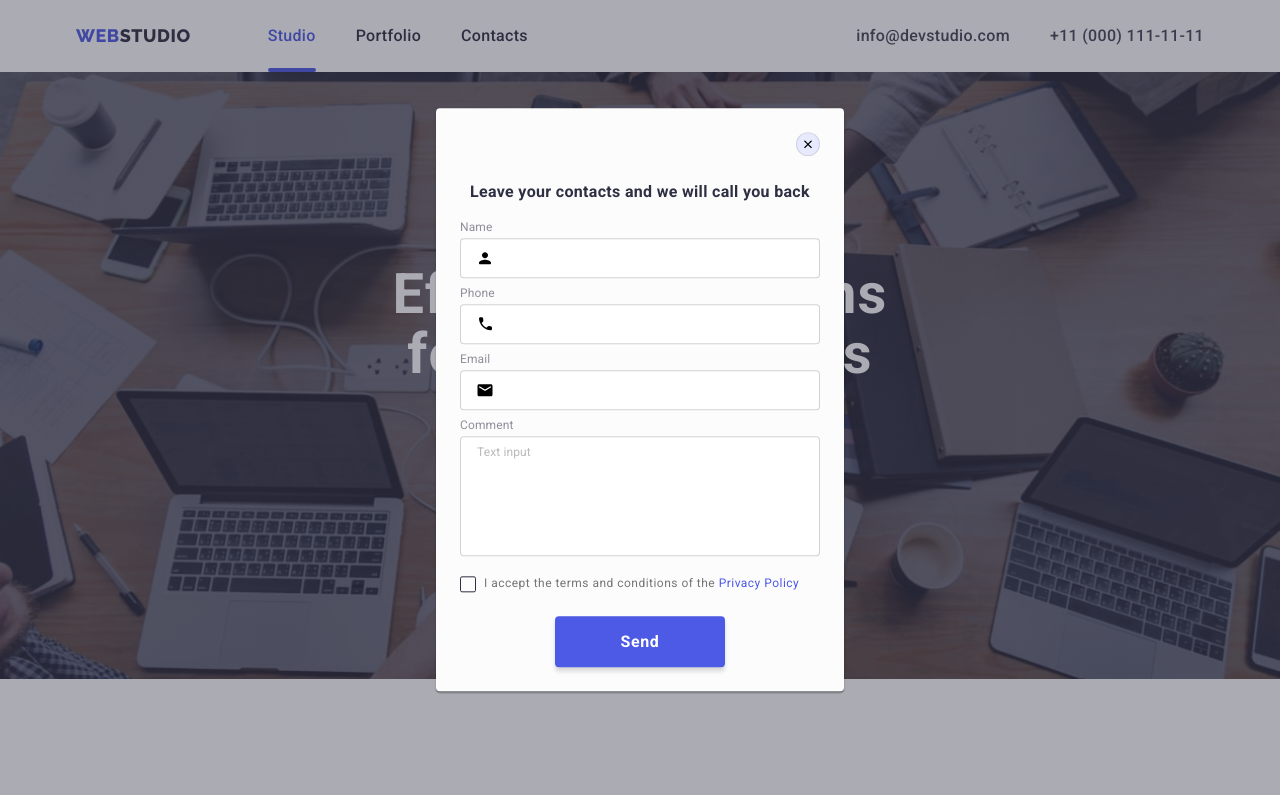
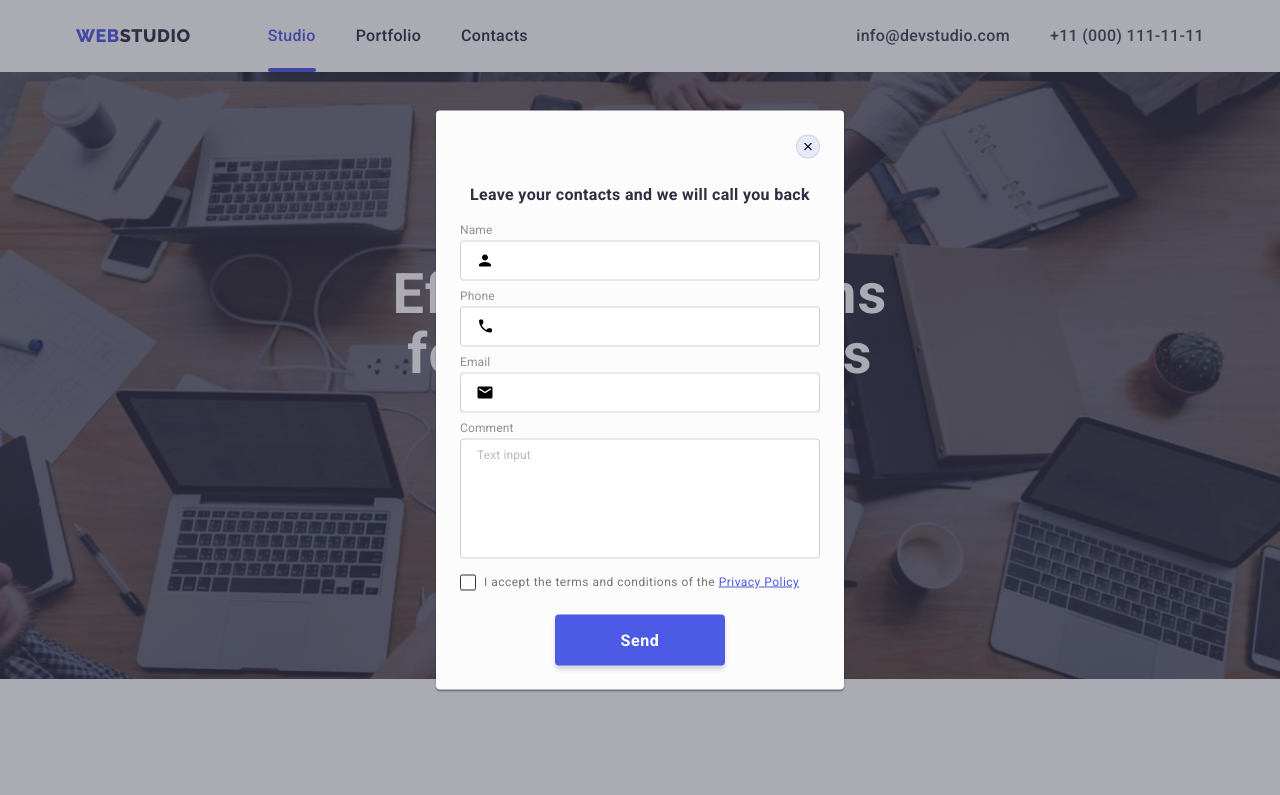
Before and after one commit to Igor-v-Bogdanov/goit-markup-hw-06, a plain HTML site: page index.html in a window 1280 px wide. Both pictures are taken after a click on the button "Order Service". Shown: the top 795 px of the page. Drawn offline with nearby package versions, Linux system fonts and the light colour scheme.

Commit message:
HW #6 (fin)

```diff
--- a/css/styles.css
+++ b/css/styles.css
@@ -593,7 +593,7 @@ img {
 
   min-width: 408px;
   min-height: 579px;
-  padding: 24px;
+  padding: 72px 24px 24px 24px;
 
   background: #fcfcfc;
   box-shadow: 0px 1px 1px rgba(0, 0, 0, 0.14), 0px 1px 3px rgba(0, 0, 0, 0.12),
@@ -630,7 +630,6 @@ img {
 }
 
 .modal-title {
-  margin-top: 48px;
   margin-bottom: 16px;
 
   font-weight: 600;
@@ -646,6 +645,11 @@ img {
   margin-bottom: 8px;
 }
 
+.form-field-txtarea {
+  flex-direction: column;
+  display: block;
+}
+
 .form-field label {
   display: block;
   margin-bottom: 4px;
@@ -656,7 +660,27 @@ img {
   color: var(--subtxt-color);
 }
 
+.form-field-txtarea label {
+  display: block;
+  margin-bottom: 4px;
+  font-weight: 400;
+  font-size: 12px;
+  line-height: 1.1666;
+  letter-spacing: 0.01em;
+  color: var(--subtxt-color);
+}
+
 .form-field input {
+  width: 360px;
+  height: 40px;
+  padding: 8px 16px 8px 33px;
+
+  border: 1px solid rgba(33, 33, 33, 0.2);
+  border-radius: 4px;
+  transition: border var(--time-of-transition) var(--cubic-of-transition);
+}
+
+.form-field-txtarea input {
   width: 360px;
   height: 40px;
   padding: 8px 16px 8px 33px;
@@ -685,6 +709,10 @@ img {
   transition: fill var(--time-of-transition) var(--cubic-of-transition);
 }
 
+.form-input {
+  display: block;
+}
+
 .form-input:focus {
   border: 1px solid var(--pb-color);
 }
@@ -693,7 +721,7 @@ img {
   fill: var(--pb-color);
 }
 
-.form-field textarea {
+.form-field-txtarea textarea {
   width: 360px;
   height: 120px;
   border: 1px solid rgba(33, 33, 33, 0.2);
@@ -703,7 +731,7 @@ img {
   transition: border var(--time-of-transition) var(--cubic-of-transition);
 }
 
-.form-field textarea::placeholder {
+.form-field-txtarea textarea::placeholder {
   font-weight: 400;
   font-size: 12px;
   line-height: 1.1666;
@@ -713,7 +741,7 @@ img {
 
 .form-checkbox {
   display: flex;
-  margin-top: 8px;
+  margin-top: 16px;
   margin-bottom: 24px;
 }
 
@@ -772,6 +800,7 @@ img {
 }
 
 .txt-accept-blue {
+  text-decoration: underline;
   padding: 0;
   font-weight: 400;
   font-size: 12px;
--- a/index.html
+++ b/index.html
@@ -472,7 +472,7 @@
         <div class="form-field">
           <label for="username">Name</label>
           <div class="for-position-icon">
-            <input type="text" class="form-input" name="username" />
+            <input id="username" type="text" class="form-input" name="username" />
             <svg class="input-icon">
               <use href="./images/sprite.svg#name"></use>
             </svg>
@@ -482,7 +482,7 @@
         <div class="form-field">
           <label for="phone">Phone</label>
           <div class="for-position-icon">
-            <input type="tel" class="form-input" name="phone" />
+            <input id="phone" type="tel" class="form-input" name="phone" />
             <svg class="input-icon">
               <use href="./images/sprite.svg#phone"></use>
             </svg>
@@ -492,16 +492,17 @@
         <div class="form-field">
           <label for="e-mail"> Email</label>
           <div class="for-position-icon">
-            <input type="email" class="form-input" name="e-mail" />
+            <input id="e-mail" type="email" class="form-input" name="e-mail" />
             <svg class="input-icon">
               <use href="./images/sprite.svg#email"></use>
             </svg>
           </div>
         </div>
 
-        <div class="form-field">
+        <div class="form-field-txtarea">
           <label for="comment">Comment</label>
           <textarea
+            id="comment"
             class="form-input"
             name="comment"
             rows="6"
@@ -517,7 +518,7 @@
             class="input-checkbox"
           />
           <span class="modal-custom-chkbx">
-            <svg class="modal-custom-icon" width="10" heifht="8">
+            <svg class="modal-custom-icon" width="10" height="8">
               <use href="./images/sprite.svg#click"></use>
             </svg>
           </span>
```
